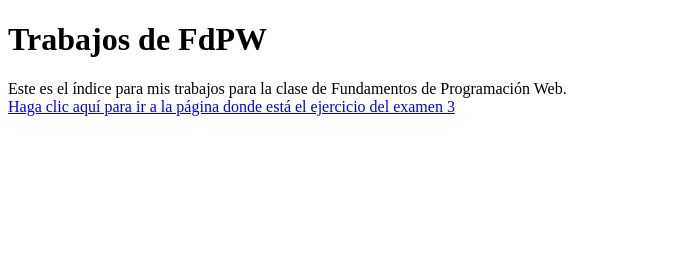
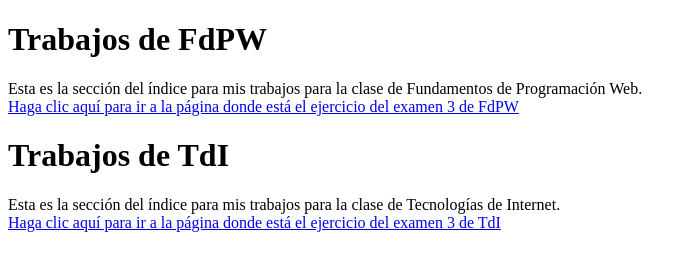
Before and after one commit to pablopineyro/pablopineyro.github.io, a plain HTML site: page index.html in a window 1280 px wide. Shown: the whole page, without its empty margins (0-697 px from the left). Drawn offline with Linux system fonts and the light colour scheme.

Commit message:
Update index.html

```diff
--- a/index.html
+++ b/index.html
@@ -9,9 +9,15 @@
 
   <h1>Trabajos de FdPW</h1>
 
-  <p>Este es el índice para mis trabajos para la clase de Fundamentos de Programación Web.<br>
-  <a href="EXAMEN_3/examen3.html">Haga clic aquí para ir a la página donde está el ejercicio del examen 3</a>
-</p>
+  <p>Esta es la sección del índice para mis trabajos para la clase de Fundamentos de Programación Web.<br>
+  <a href="EXAMEN_3/examen3.html">Haga clic aquí para ir a la página donde está el ejercicio del examen 3 de FdPW</a>
+  </p>
+
+  <h1>Trabajos de TdI</h1>
+
+  <p>Esta es la sección del índice para mis trabajos para la clase de Tecnologías de Internet.<br>
+  <a href="EXAMEN_3/examen3_tdi.html">Haga clic aquí para ir a la página donde está el ejercicio del examen 3 de TdI</a>
+  </p>
 
 </body>
 </html>
```
